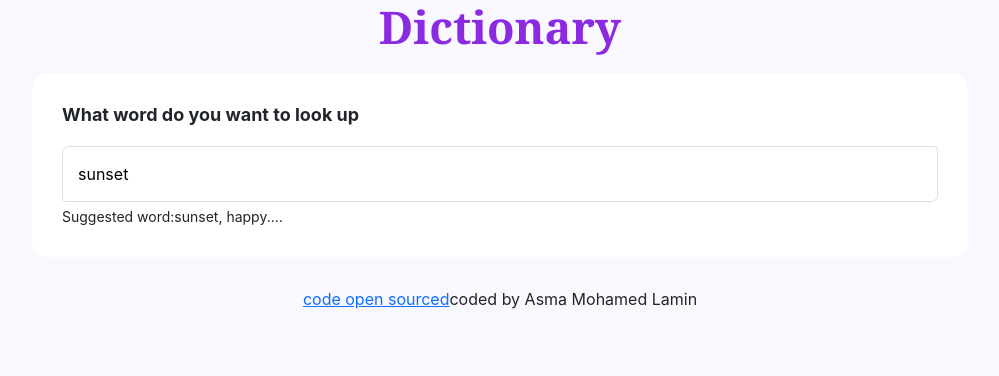
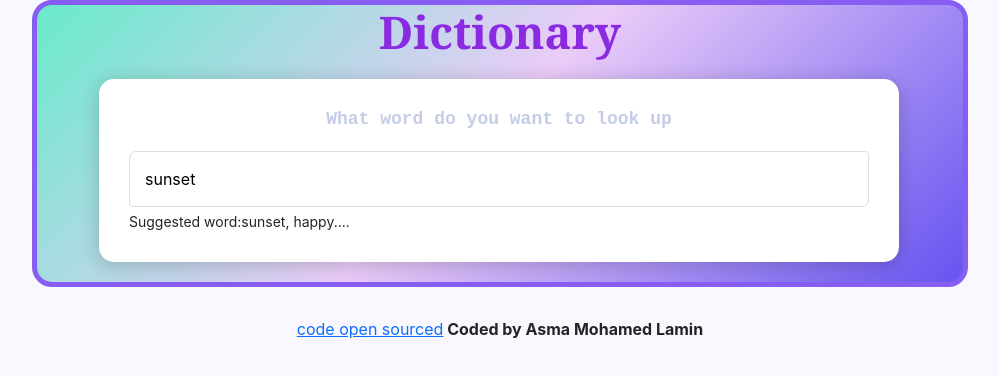
Before and after one commit to Asma710/dictionary-react-app, a React (Create React App) app: page / in a window 1280 px wide. Shown: the top 376 px of the page, without its empty margins (140-1139 px from the left). Built offline with nearby package versions, Linux system fonts and the light colour scheme; no server answers.

Commit message:
stayed the app

```diff
--- a/src/App.js
+++ b/src/App.js
@@ -11,7 +11,7 @@ function App() {
           <a href="https://github.com/Asma710/dictionary-react-app">
             code open sourced
           </a>
-          coded by Asma Mohamed Lamin
+          <strong> Coded by Asma Mohamed Lamin</strong>
         </footer>
       </div>
     </div>
--- a/src/Dictionary.css
+++ b/src/Dictionary.css
@@ -1,8 +1,20 @@
+.Dictionary {
+  background-image: linear-gradient(
+    -225deg,
+    #69eacb 0%,
+    #eaccf8 48%,
+    #6654f1 100%
+  );
+  border: 5px solid #885df1;
+  border-radius: 20px;
+}
 .Dictionary section {
+  max-width: 800px;
   background: white;
   padding: 30px;
   border-radius: 15px;
-  margin: 20px 0;
+  margin: 20px 62px;
+  box-shadow: 0px 3px 20px rgba(0, 0, 0, 0.2);
 }
 .Dictionary h1 {
   text-align: center;
@@ -12,9 +24,12 @@
   color: blueviolet;
 }
 .Dictionary h2 {
+  text-align: center;
   font-size: 18px;
   font-weight: bold;
   margin-bottom: 20px;
+  color: #c5cce6;
+  font-family: monospace;
 }
 
 .Dictionary input {
--- a/src/Result.css
+++ b/src/Result.css
@@ -1,4 +1,5 @@
 .Result h2 {
+  color: blueviolet;
   font-size: 36px;
   font-weight: bold;
   line-height: 1.5;
```
